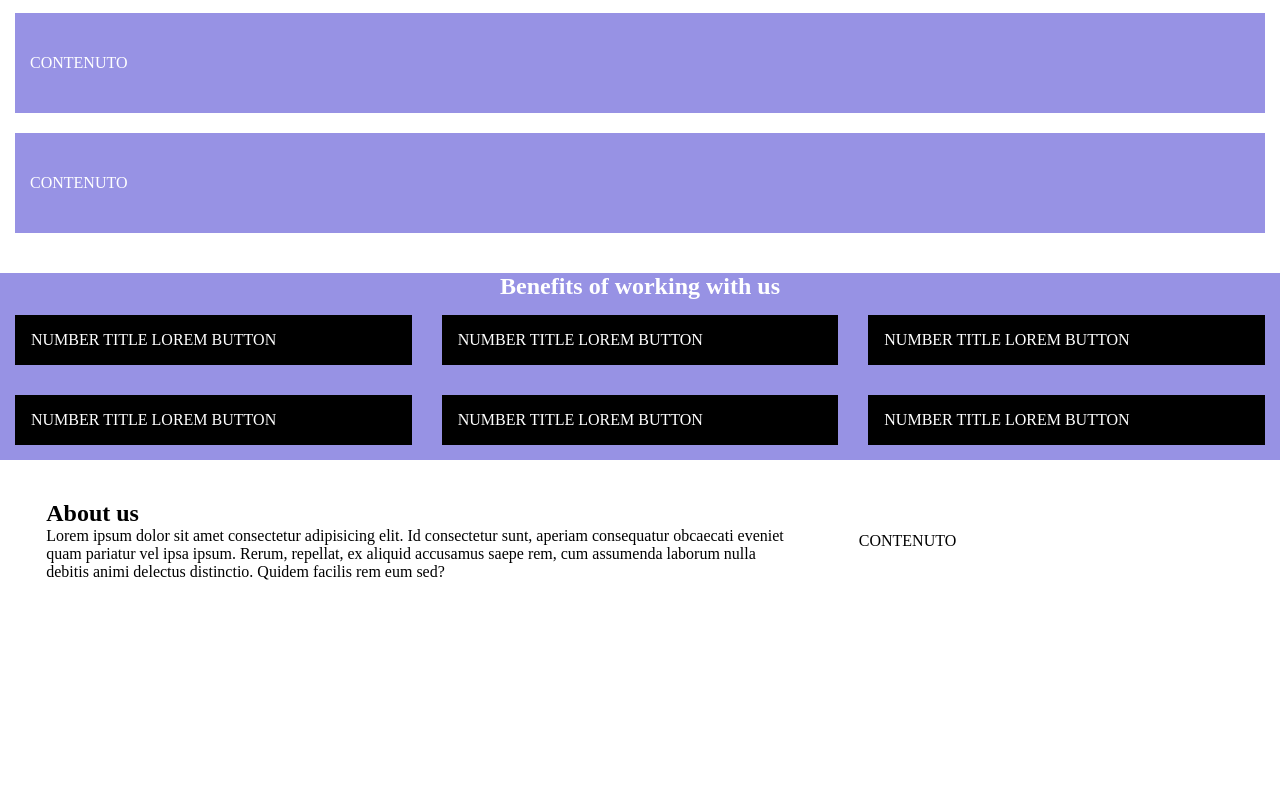
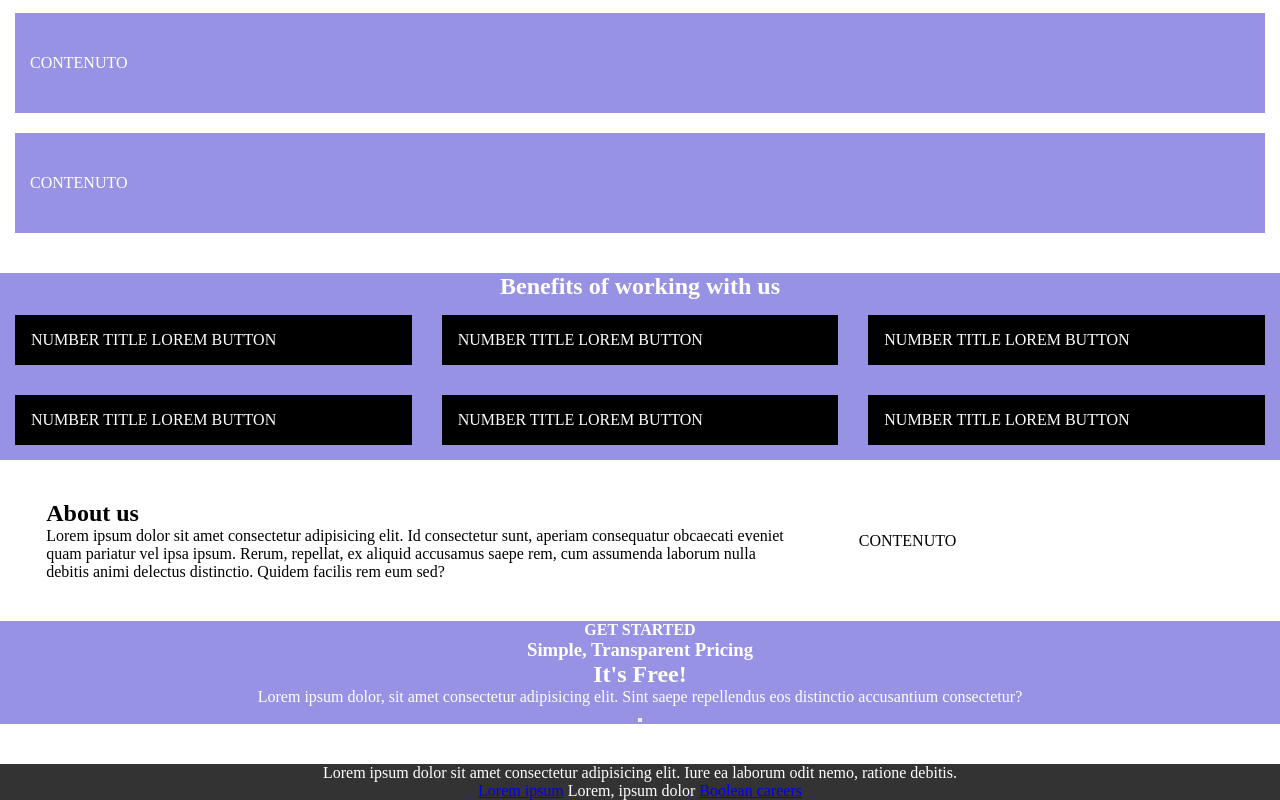
Before and after one commit to mielecarmine/htmlcss-responsive-layout, a plain HTML site: page index.html in a window 1280 px wide. Shown: the part 648-1448 px from the top of the page. Before the commit the page ends 1269 px from the top, so only its background shows below. Drawn offline with Linux system fonts and the light colour scheme.

Commit message:
feat: footer

```diff
--- a/css/style.css
+++ b/css/style.css
@@ -16,10 +16,10 @@ img {
   max-width: 100%;
 }
 
-a {
+/* a {
   color: inherit;
   text-decoration: none;
-}
+} */
 
 /* UTILS */
 
@@ -197,3 +197,26 @@ a {
 }
 
 /* SECTION GET STARTED */
+
+#get-started {
+  background-color: var(--purple);
+  color: white;
+  margin: 40px 0;
+}
+
+#get-started .container {
+  text-align: center;
+}
+
+/* END OF MAIN */
+
+/* FOOTER */
+
+#footer {
+  background-color: #333333;
+  color: white;
+}
+
+#footer .container {
+  text-align: center;
+}
--- a/index.html
+++ b/index.html
@@ -123,6 +123,35 @@
         </div>
       </section>
       <!-- END OF SECTION ABOUT US -->
+
+      <!-- SECTION GET STARTED -->
+      <section id="get-started">
+        <div class="container">
+          <h4>GET STARTED</h4>
+          <h3>Simple, Transparent Pricing</h3>
+          <h2>It's Free!</h2>
+          <p>
+            Lorem ipsum dolor, sit amet consectetur adipisicing elit. Sint saepe
+            repellendus eos distinctio accusantium consectetur?
+          </p>
+          <button></button>
+          <span></span>
+        </div>
+      </section>
+      <!-- END OF SECTION GET STARTED -->
     </main>
+
+    <footer id="footer">
+      <div class="container">
+        <p>
+          Lorem ipsum dolor sit amet consectetur adipisicing elit. Iure ea
+          laborum odit nemo, ratione debitis.
+        </p>
+        <p>
+          <a href="#">Lorem ipsum</a> Lorem, ipsum dolor
+          <a href="#">Boolean careers</a>
+        </p>
+      </div>
+    </footer>
   </body>
 </html>
```
